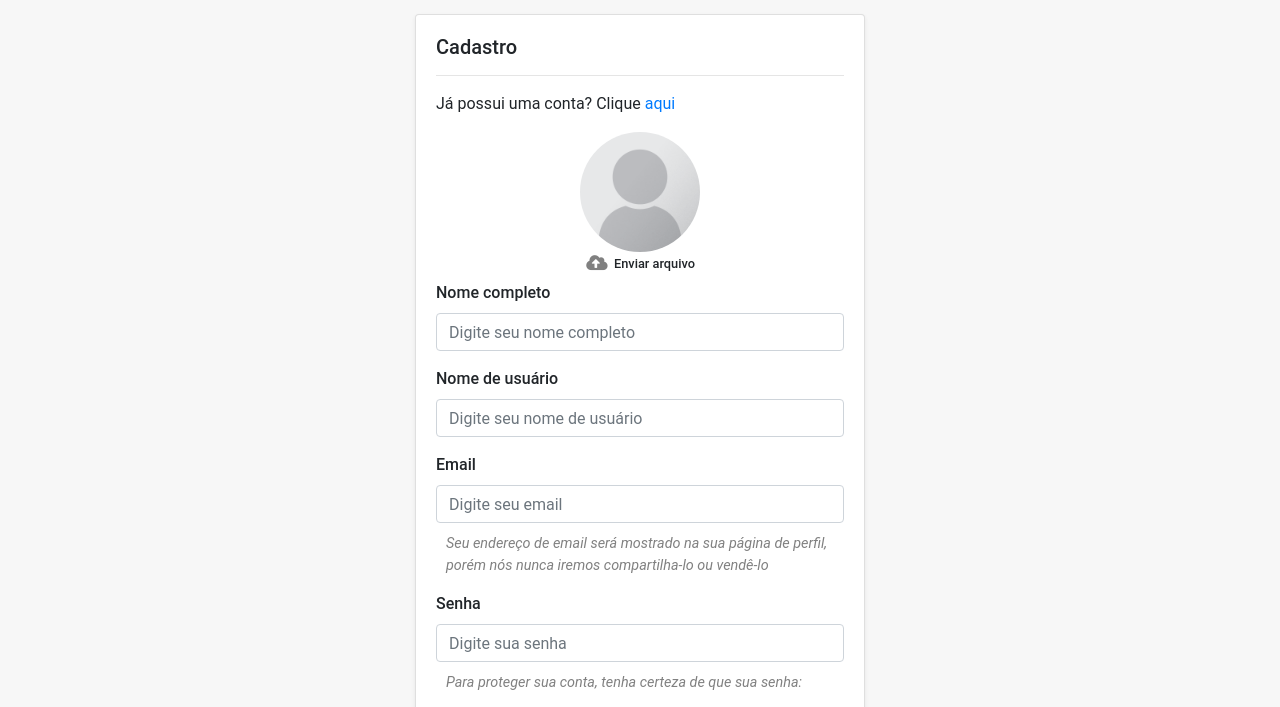
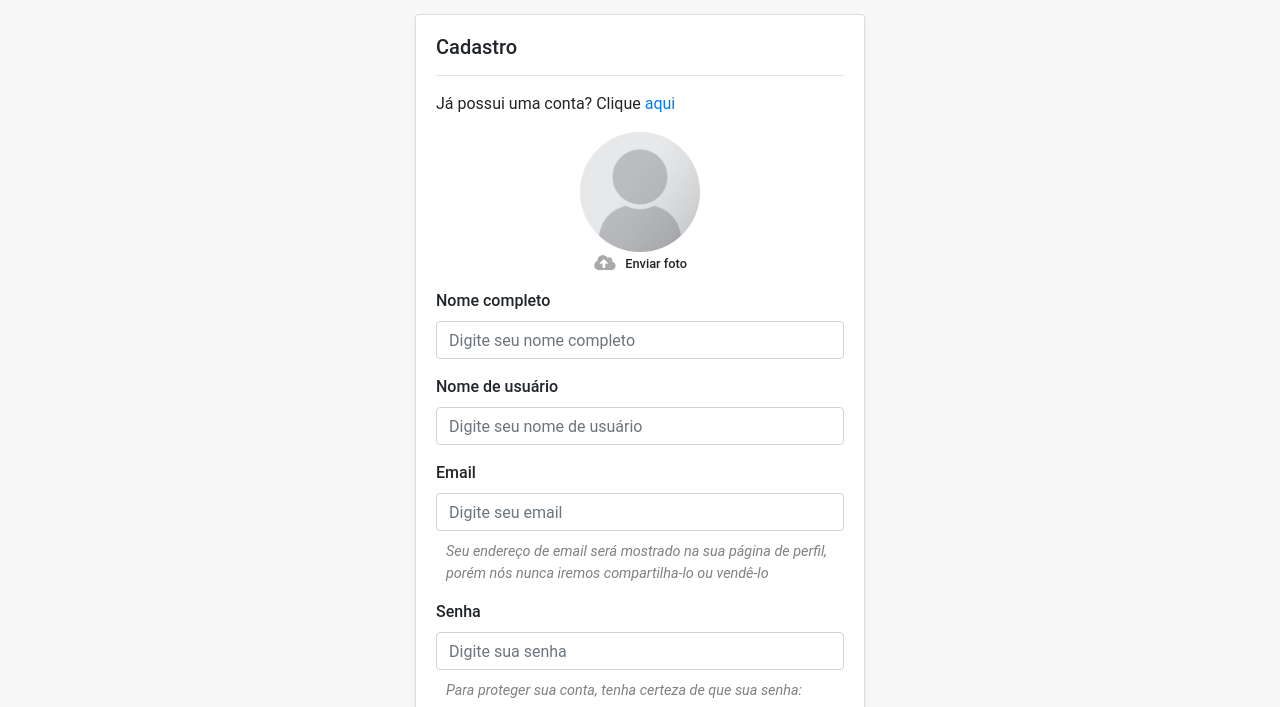
Before and after one commit to igorPhelype/myForum, a plain HTML site: page index.html in a window 1280 px wide. Shown: the part 62-769 px from the top of the page. Drawn offline with nearby package versions, Linux system fonts and the light colour scheme.

Commit message:
pequenas mudanças: o usuário agora pode fazer upload de foto

```diff
--- a/css/style.css
+++ b/css/style.css
@@ -99,11 +99,14 @@ form label{
     vertical-align: middle;
 }
 .upload-icon{
-    color: gray;
+    color: darkgray;
     cursor: pointer;
     margin-right: 5px;
     width: 24px;
     height: 24px;
+}
+.upload-icon:hover{
+    color: gray;
 }
 
 /* dashboard */
--- a/index.html
+++ b/index.html
@@ -32,7 +32,13 @@
                     <form class="signup-form">
                         <div class="user-avatar-upload">
                             <div class="user-avatar-image rounded-circle"></div>
-                            <span class="add-photo"><i class="upload-icon fas fa-cloud-upload-alt fa-lg"></i><span style="vertical-align: middle">Enviar arquivo</span></span>
+                            <span class="add-photo">
+                                <label for="upload-photo">
+                                    <i class="upload-icon fas fa-cloud-upload-alt fa-lg"></i>
+                                    <input type="file" id="upload-photo" style="display:none">
+                                </label>
+                                <span style="vertical-align: middle">Enviar foto</span>
+                            </span>
                         </div>
                         <!-- <img width="80" height="80" src="./img/user_default.png" class="rounded-circle" /> -->
                         <div class="row">
```
